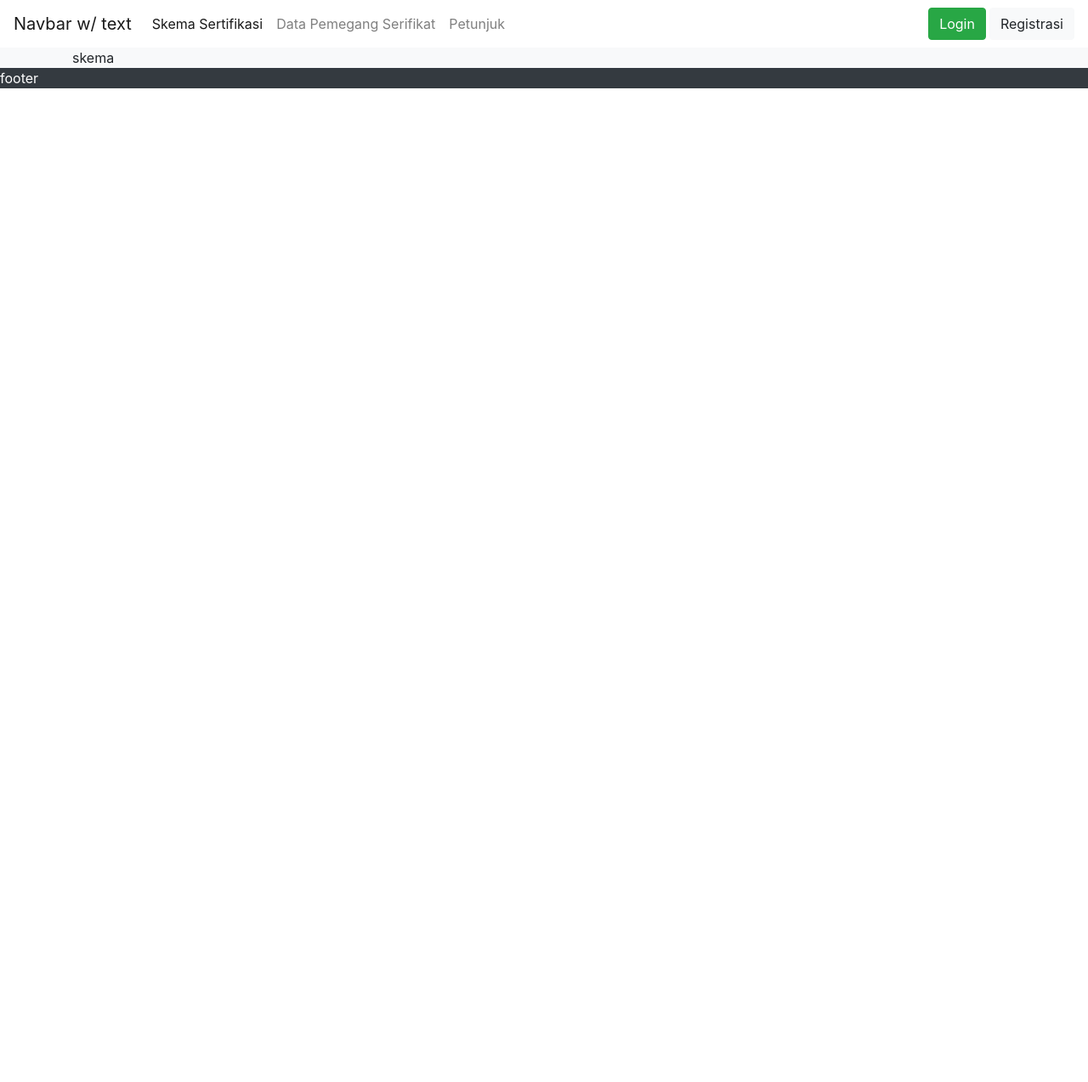
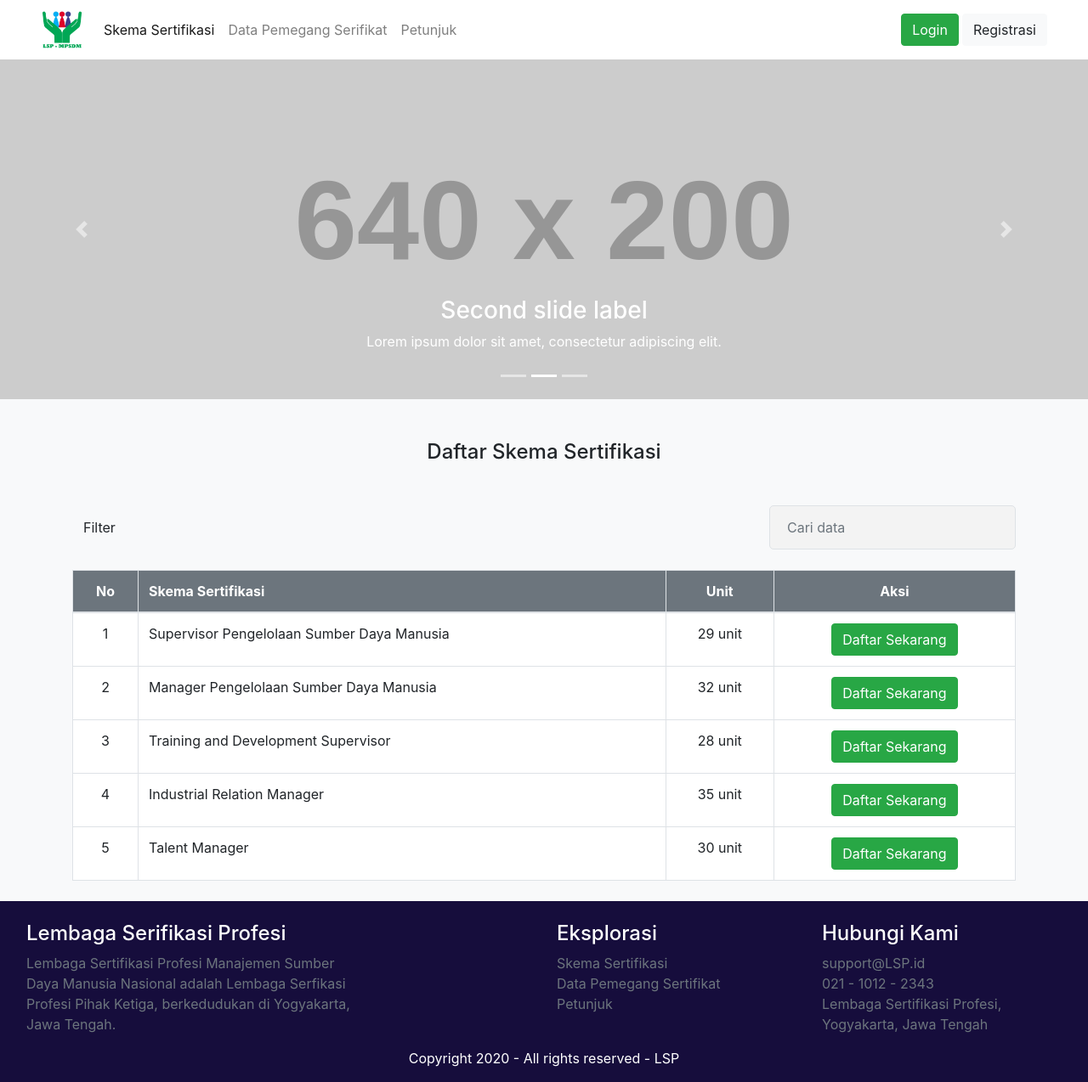
Before and after one commit to Ujian-Online/ujian-online-reactjs, a React (Create React App) app: page / in a window 1280 px wide. Shown: the whole page at 85% size. Before the commit the page ends 800 px from the top, so only its background shows below. Built offline with nearby package versions, Linux system fonts and the light colour scheme.

Commit message:
add home page

```diff
--- a/src/components/home/Footer.jsx
+++ b/src/components/home/Footer.jsx
@@ -1,7 +1,42 @@
+import { createUseStyles } from 'react-jss'
+
+const useStyles = createUseStyles({
+    container: {
+        background: '#160D3C'
+    }
+})
+
 const Footer = () => {
-    return(
-        <footer className='row bg-dark text-white'>
-            footer
+    const classes = useStyles()
+
+    return (
+        <footer className={`row text-white p-3 ${classes.container} pt-lg-4 pb-1`}  >
+            <div className='col-md-4' >
+                <h4>Lembaga Serifikasi Profesi</h4>
+                <p className='text-muted'>
+                    Lembaga Sertifikasi Profesi Manajemen Sumber Daya Manusia Nasional adalah Lembaga Serfikasi Profesi Pihak Ketiga, berkedudukan di Yogyakarta, Jawa Tengah.
+                </p>
+            </div>
+            <div className='col-md-2' ></div>
+            <div className='col-md-3' >
+                <h4>Eksplorasi</h4>
+                <ul className="list-unstyled text-muted" >
+                    <li>Skema Sertifikasi</li>
+                    <li>Data Pemegang Sertifikat</li>
+                    <li>Petunjuk</li>
+                </ul>
+            </div>
+            <div className='col-md-3' >
+                <h4>Hubungi Kami</h4>
+                <ul className="list-unstyled text-muted" >
+                    <li>support@LSP.id</li>
+                    <li>021 - 1012 - 2343</li>
+                    <li>Lembaga Sertifikasi Profesi, Yogyakarta, Jawa Tengah</li>
+                </ul>
+            </div>
+            <div className='col-12 text-center'>
+            Copyright 2020 - All rights reserved - LSP
+            </div>
         </footer>
     )
 }
--- a/src/components/home/Main.jsx
+++ b/src/components/home/Main.jsx
@@ -1,10 +1,8 @@
 const Main = ({ children }) => {
     return(
-        <div className='row'>
-            <div className='container'>
+        <main className='row'>
                 { children }
-            </div>
-        </div>
+        </main>
     )
 }
 
--- a/src/components/home/Navbar.jsx
+++ b/src/components/home/Navbar.jsx
@@ -3,15 +3,17 @@ import { Link } from "react-router-dom";
 
 const Navbar = () => {
 
-    const [ isDisplayMenu , toggleMenu ] = useState(false)
+    const [isDisplayMenu, toggleMenu] = useState(false)
 
     return (
-        <nav className="navbar row navbar-expand-lg navbar-light bg-white">
-            <Link className="navbar-brand" to="/">Navbar w/ text</Link>
-            <button className="navbar-toggler" type="button" onClick={() => toggleMenu(!isDisplayMenu) }  >
+        <nav className="navbar row navbar-expand-lg navbar-light bg-white px-lg-5 ">
+            <Link className="navbar-brand" to="/">
+                <img src='/assets/img/bg-logo.png' alt='logo' width='50px' />
+            </Link>
+            <button className="navbar-toggler" type="button" onClick={() => toggleMenu(!isDisplayMenu)}  >
                 <span className="navbar-toggler-icon"></span>
             </button>
-            <div className={`${ isDisplayMenu ? '' : 'collapse'} navbar-collapse`} >
+            <div className={`${isDisplayMenu ? '' : 'collapse'} navbar-collapse`} >
                 <ul className="navbar-nav mr-auto">
                     <li className="nav-item active">
                         <Link className="nav-link" to='/'>
@@ -26,8 +28,8 @@ const Navbar = () => {
                     </li>
                 </ul>
                 <div>
-                <Link className="btn btn-success mr-1" to='/login' >Login</Link>
-                <Link className="btn btn-light" to='/registrasi' >Registrasi</Link>
+                    <Link className="btn btn-success mr-1" to='/login' >Login</Link>
+                    <Link className="btn btn-light" to='/registrasi' >Registrasi</Link>
                 </div>
             </div>
         </nav>
--- a/src/components/home/Skema.jsx
+++ b/src/components/home/Skema.jsx
@@ -1,8 +1,91 @@
+import { Carousel , Table } from 'react-bootstrap'
+import { useState } from 'react'
+
 const Skema = () => {
-    return(
-        <div>
-            skema
-        </div>
+    const [ schemes , setScheme ] = useState([
+        { no : 1 , skema : 'Supervisor Pengelolaan Sumber Daya Manusia' , unit: '29 unit' },
+        { no : 2 , skema : 'Manager Pengelolaan Sumber Daya Manusia' , unit: '32 unit' },
+        { no : 3 , skema : 'Training and Development Supervisor' , unit: '28 unit' },
+        { no : 4 , skema : 'Industrial Relation Manager' , unit: '35 unit' },
+        { no : 5 , skema : 'Talent Manager' , unit: '30 unit' }
+    ])
+
+
+    return (
+        <>
+            <div className='w-100' >
+                <Carousel>
+                    <Carousel.Item>
+                        <img
+                            className="d-block w-100"
+                            src="http://via.placeholder.com/640x200"
+                            alt="First slide"
+                        />
+                        <Carousel.Caption>
+                            <h3>First slide label</h3>
+                            <p>Nulla vitae elit libero, a pharetra augue mollis interdum.</p>
+                        </Carousel.Caption>
+                    </Carousel.Item>
+                    <Carousel.Item>
+                        <img
+                            className="d-block w-100"
+                            src="http://via.placeholder.com/640x200"
+                            alt="Third slide"
+                        />
+
+                        <Carousel.Caption>
+                            <h3>Second slide label</h3>
+                            <p>Lorem ipsum dolor sit amet, consectetur adipiscing elit.</p>
+                        </Carousel.Caption>
+                    </Carousel.Item>
+                    <Carousel.Item>
+                        <img
+                            className="d-block w-100"
+                            src="http://via.placeholder.com/640x200"
+                            alt="Third slide"
+                        />
+
+                        <Carousel.Caption>
+                            <h3>Third slide label</h3>
+                            <p>Praesent commodo cursus magna, vel scelerisque nisl consectetur.</p>
+                        </Carousel.Caption>
+                    </Carousel.Item>
+                </Carousel>
+            </div>
+            <div className='container'>
+                <h4 className='text-center my-3 my-lg-5' >Daftar Skema Sertifikasi</h4>
+                <div className='d-flex align-items-center justify-content-between'>
+                    <button className='btn' >Filter</button>
+                    <div>
+                        <input type='search' className='form-control border' placeholder='Cari data' />
+                    </div>
+                </div>
+                <Table responsive bordered className='my-4 bg-white'>
+                    <thead>
+                        <tr className='bg-secondary text-white' >
+                            <th className='text-center' >No</th>
+                            <th >Skema Sertifikasi</th>
+                            <th className='text-center' >Unit</th>
+                            <th className='text-center' >Aksi</th>
+                        </tr>
+                    </thead>
+                    <tbody>
+                        {
+                            schemes.map( (scheme , index ) => (
+                                <tr key={ index } >
+                                    <td className='text-center' >{ scheme.no }</td>
+                                    <td>{ scheme.skema }</td>
+                                    <td className='text-center' >{ scheme.unit }</td>
+                                    <td className='text-center' >
+                                        <button className='btn btn-success'>Daftar Sekarang</button>
+                                    </td>
+                                </tr>
+                            ))
+                        }
+                    </tbody>
+                </Table>
+            </div>
+        </>
     )
 }
 export default Skema
```
Also changed, not shown: 2 other files (tests, documents, lock files or other folders).
